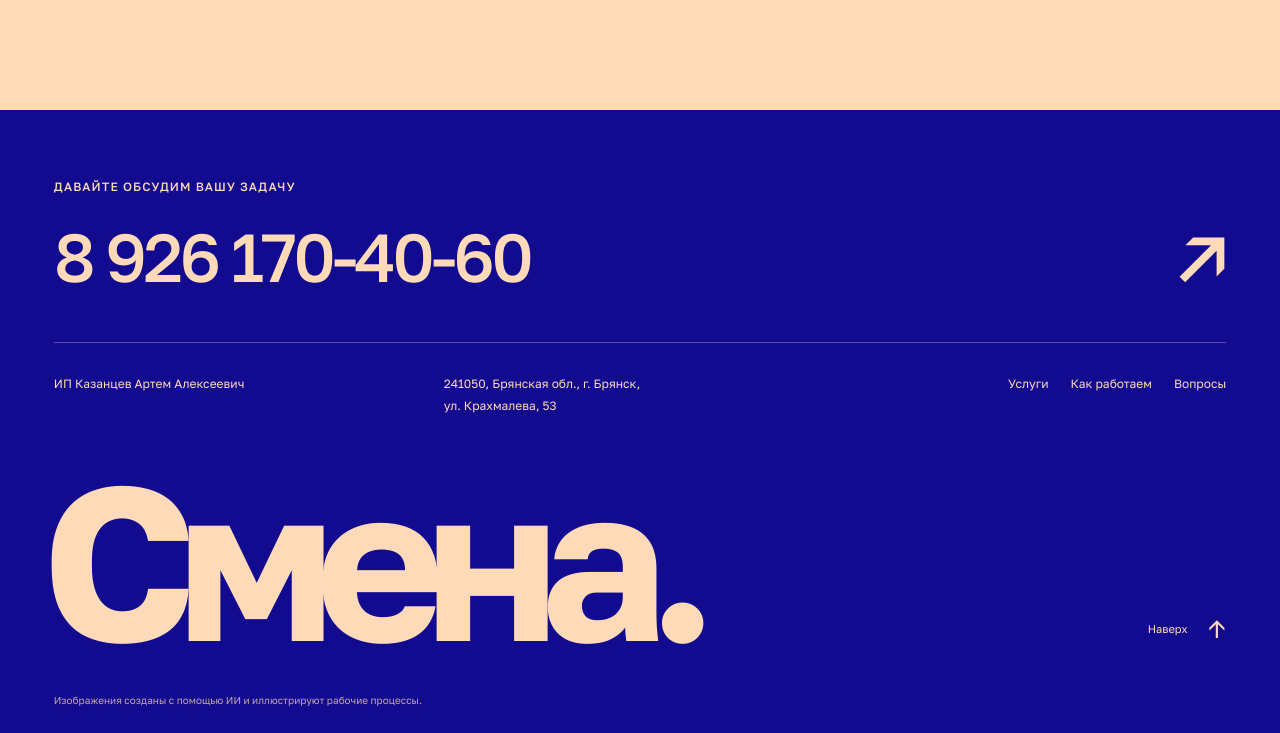
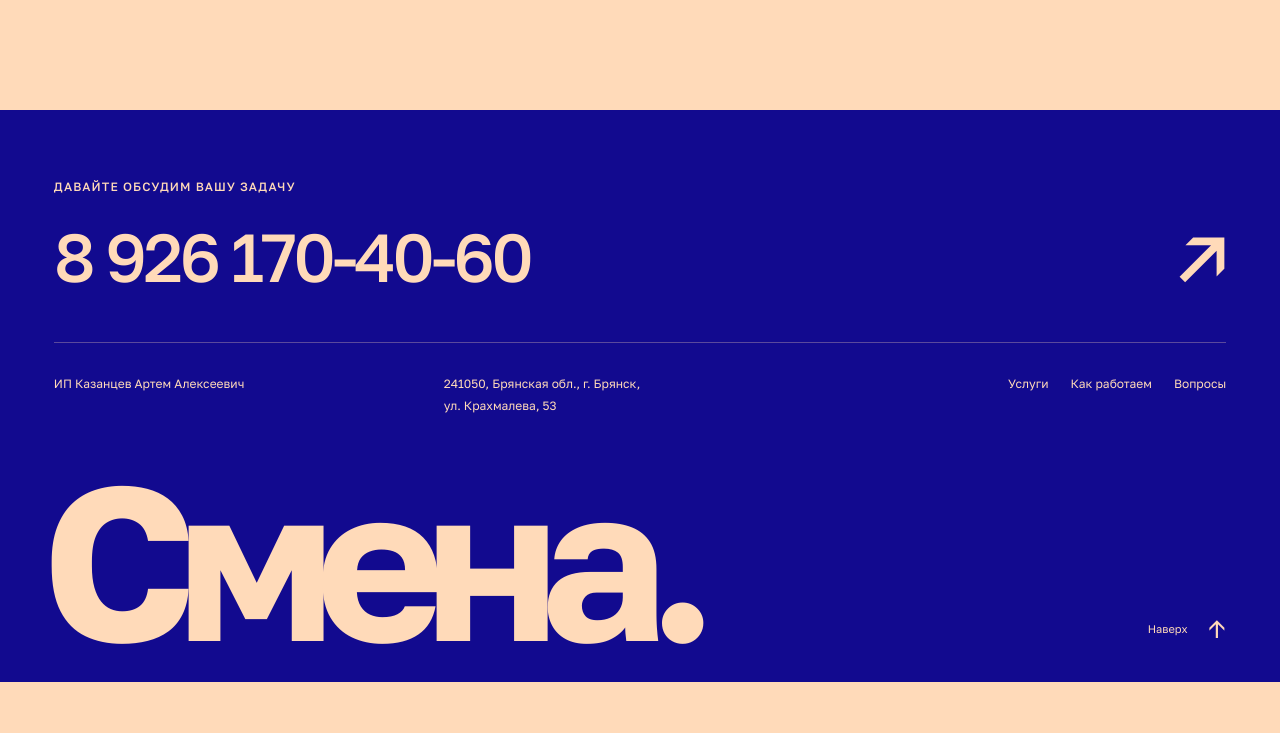
Before and after one commit to abdulguna216-pixel/smena, a plain HTML site: page index.html in a window 1280 px wide. Shown: the part 3820-4553 px from the top of the page. After the commit the page ends 4509 px from the top, so only its background shows below. Drawn offline with Linux system fonts and the light colour scheme.

Commit message:
Remove generated-image disclosure from the site footer

```diff
--- a/index.html
+++ b/index.html
@@ -160,7 +160,6 @@
       <div class="footer-top"><p class="eyebrow">Давайте обсудим вашу задачу</p><a class="footer-phone" href="tel:+79261704060">8 926 170-40-60 <span aria-hidden="true">↗</span></a></div>
       <div class="footer-details"><p>ИП Казанцев Артем Алексеевич</p><address>241050, Брянская обл., г. Брянск,<br>ул. Крахмалева, 53</address><nav aria-label="Навигация в подвале"><a href="#services">Услуги</a><a href="#process">Как работаем</a><a href="#questions">Вопросы</a></nav></div>
       <div class="footer-brand"><a href="#top" aria-label="Смена — в начало страницы">Смена<span aria-hidden="true">.</span></a><a class="back-top" href="#top">Наверх <span aria-hidden="true">↑</span></a></div>
-      <p class="illustration-disclosure">Изображения созданы с помощью ИИ и иллюстрируют рабочие процессы.</p>
     </div>
   </footer>
 </body>
```
